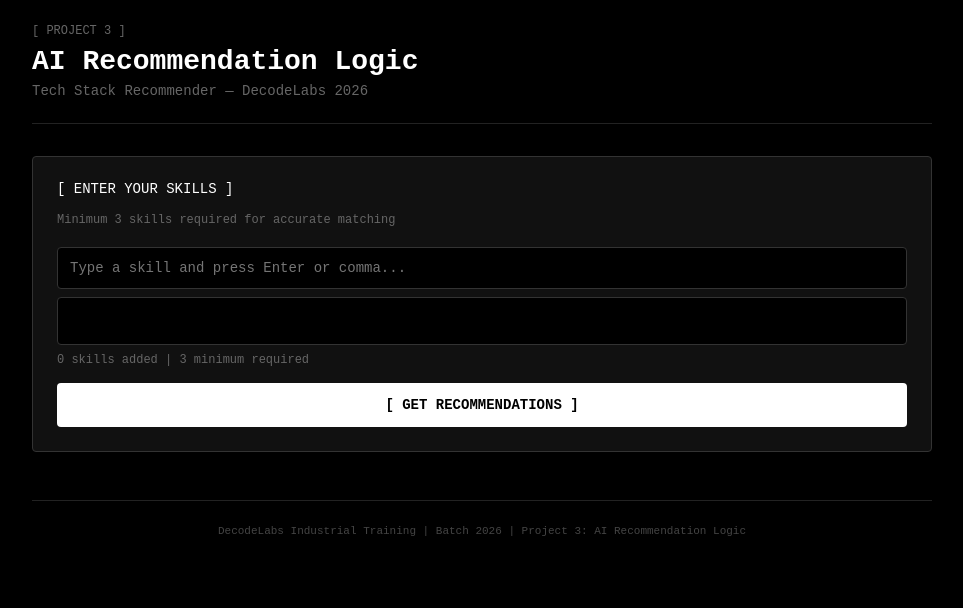
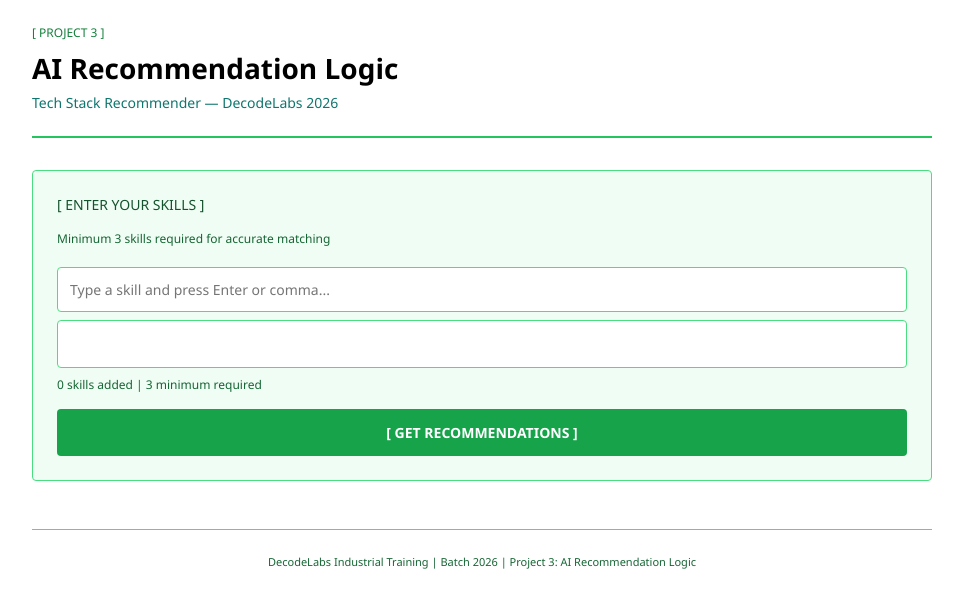
Before and after one commit to dev-huraira/ai-recommendation-logic-DecodeLabs, a Flask app: page / in a window 1280 px wide. Shown: the top 608 px of the page, without its empty margins (158-1121 px from the left). Run offline with Flask 3, Linux system fonts and the light colour scheme.

Commit message:
Update README, UI theme (light/green), and Segoe UI font
Co-authored-by: Cursor <cursoragent@cursor.com>

```diff
--- a/templates/index.html
+++ b/templates/index.html
@@ -7,9 +7,9 @@
     <style>
         body {
             margin: 0;
-            background: #000000;
-            color: #FFFFFF;
-            font-family: 'Courier New', Courier, monospace;
+            background: #FFFFFF;
+            color: #000000;
+            font-family: 'Segoe UI', system-ui, -apple-system, BlinkMacSystemFont, 'Helvetica Neue', Arial, sans-serif;
         }
         .container {
             max-width: 900px;
@@ -17,60 +17,61 @@
             padding: 24px;
         }
         .header {
-            border-bottom: 1px solid #222222;
+            border-bottom: 2px solid #22c55e;
             padding-bottom: 24px;
             margin-bottom: 32px;
         }
         .project-label {
-            color: #666666;
+            color: #15803d;
             font-size: 12px;
         }
         .title {
-            color: #FFFFFF;
+            color: #000000;
             font-size: 28px;
             font-weight: bold;
             margin-top: 8px;
         }
         .subtitle {
-            color: #666666;
+            color: #0f766e;
             font-size: 14px;
             margin-top: 6px;
         }
         .panel {
-            background: #111111;
-            border: 1px solid #333333;
+            background: #f0fdf4;
+            border: 1px solid #4ade80;
             border-radius: 4px;
             padding: 24px;
         }
         .panel-title {
-            color: #FFFFFF;
+            color: #14532d;
             font-size: 14px;
             margin-bottom: 16px;
         }
         .panel-subtitle {
-            color: #666666;
+            color: #166534;
             font-size: 12px;
             margin-bottom: 20px;
         }
         #skillInput {
             width: 100%;
-            background: #000000;
-            border: 1px solid #333333;
-            color: #FFFFFF;
+            background: #FFFFFF;
+            border: 1px solid #4ade80;
+            color: #000000;
             padding: 12px;
             border-radius: 4px;
-            font-family: 'Courier New', Courier, monospace;
+            font-family: 'Segoe UI', system-ui, -apple-system, BlinkMacSystemFont, 'Helvetica Neue', Arial, sans-serif;
             font-size: 14px;
             box-sizing: border-box;
             outline: none;
         }
         #skillInput:focus {
-            border-color: #FFFFFF;
+            border-color: #16a34a;
+            box-shadow: 0 0 0 2px #bbf7d0;
         }
         #skillsTags {
             min-height: 48px;
-            background: #000000;
-            border: 1px solid #333333;
+            background: #FFFFFF;
+            border: 1px solid #4ade80;
             border-radius: 4px;
             padding: 8px;
             margin-top: 8px;
@@ -80,9 +81,9 @@
             box-sizing: border-box;
         }
         .tag {
-            background: #1A1A1A;
-            border: 1px solid #333333;
-            color: #FFFFFF;
+            background: #dcfce7;
+            border: 1px solid #22c55e;
+            color: #14532d;
             padding: 4px 10px;
             border-radius: 2px;
             font-size: 12px;
@@ -91,65 +92,80 @@
             gap: 6px;
         }
         .remove-tag {
-            color: #666666;
+            color: #b91c1c;
             cursor: pointer;
             background: none;
             border: none;
             font-size: 14px;
-            font-family: 'Courier New', Courier, monospace;
+            font-family: 'Segoe UI', system-ui, -apple-system, BlinkMacSystemFont, 'Helvetica Neue', Arial, sans-serif;
             padding: 0;
             line-height: 1;
         }
+        .remove-tag:hover {
+            color: #dc2626;
+        }
         #skillsCounter {
-            color: #666666;
+            color: #166534;
             font-size: 12px;
             margin-top: 8px;
         }
         #recommendButton {
             width: 100%;
-            background: #FFFFFF;
-            color: #000000;
+            background: #16a34a;
+            color: #FFFFFF;
             padding: 14px;
             border: none;
             border-radius: 4px;
             cursor: pointer;
             font-size: 14px;
-            font-family: 'Courier New', Courier, monospace;
+            font-family: 'Segoe UI', system-ui, -apple-system, BlinkMacSystemFont, 'Helvetica Neue', Arial, sans-serif;
             font-weight: bold;
             margin-top: 16px;
         }
         #recommendButton:hover {
-            background: #CCCCCC;
+            background: #15803d;
         }
         #resultsSection {
             margin-top: 32px;
             display: none;
         }
         .results-title {
-            color: #FFFFFF;
+            color: #000000;
             font-weight: bold;
             font-size: 14px;
             margin-bottom: 8px;
         }
         .results-subtitle {
-            color: #666666;
+            color: #0f766e;
             font-size: 12px;
             margin-bottom: 6px;
         }
         .results-meta {
-            color: #666666;
+            color: #166534;
             font-size: 11px;
             margin-bottom: 12px;
         }
         .result-card {
-            background: #111111;
-            border: 1px solid #333333;
+            background: #f0fdf4;
+            border: 1px solid #4ade80;
             border-radius: 4px;
             padding: 20px;
             margin-top: 12px;
             display: flex;
             justify-content: space-between;
             gap: 16px;
+        }
+        .result-card:nth-child(1) .rank-badge {
+            color: #15803d;
+            font-weight: bold;
+        }
+        .result-card:nth-child(2) .rank-badge {
+            color: #0d9488;
+            font-weight: bold;
+        }
+        .result-card:nth-child(3) .rank-badge {
+            color: #1d4ed8;
+            font-weight: bold;
         }
         .result-left {
             width: 70%;
@@ -160,10 +176,10 @@
         }
         .rank-badge {
             font-size: 11px;
-            color: #666666;
+            color: #15803d;
         }
         .job-role {
-            color: #FFFFFF;
+            color: #000000;
             font-weight: bold;
             font-size: 18px;
             margin-top: 4px;
@@ -175,51 +191,65 @@
             gap: 8px;
         }
         .match-percent {
-            color: #FFFFFF;
+            color: #15803d;
             font-weight: bold;
             font-size: 24px;
         }
         .match-label {
-            color: #666666;
+            color: #166534;
             font-size: 10px;
             margin-top: 2px;
         }
         .progress-bar {
             width: 100%;
             height: 4px;
-            background: #333333;
+            background: #bbf7d0;
             border-radius: 2px;
             margin-top: 10px;
             overflow: hidden;
         }
         .progress-fill {
             height: 4px;
-            background: #FFFFFF;
+            background: #16a34a;
             border-radius: 2px;
             width: 0;
         }
         .message-box {
-            background: #111111;
-            border: 1px solid #333333;
+            background: #fef9c3;
+            border: 1px solid #eab308;
             border-radius: 4px;
             padding: 20px;
             margin-top: 16px;
             display: none;
         }
         .message-title {
-            color: #FFFFFF;
+            color: #854d0e;
             font-weight: bold;
         }
         .message-subtext {
-            color: #666666;
+            color: #166534;
             margin-top: 8px;
             font-size: 12px;
         }
+        #errorBox {
+            background: #fee2e2;
+            border-color: #ef4444;
+        }
+        #errorBox .message-title {
+            color: #b91c1c;
+        }
+        #coldStartBox {
+            background: #fff7ed;
+            border-color: #f97316;
+        }
+        #coldStartBox .message-title {
+            color: #c2410c;
+        }
         .footer {
-            border-top: 1px solid #222222;
+            border-top: 1px solid #4ade80;
             padding-top: 24px;
             margin-top: 48px;
-            color: #444444;
+            color: #166534;
             font-size: 11px;
             text-align: center;
         }
```
Also changed, not shown: README.md.
